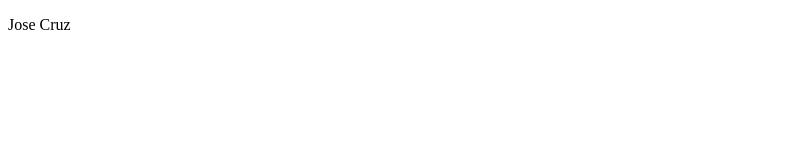
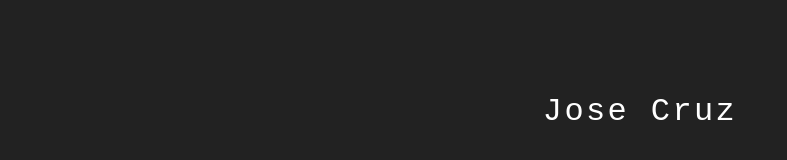
Before and after one commit to jcruz6003/jcruz6003.github.io, a plain HTML site: page index.html in a window 1280 px wide. Shown: the whole page, without its empty margins (0-787 px from the left). Drawn offline with Linux system fonts and the light colour scheme.

Commit message:
Make look better

```diff
--- a/index.html
+++ b/index.html
@@ -4,6 +4,8 @@
   <head>
     <meta charset="utf-8">
     <title>Jose</title>
+    <link href="/css/style.css" rel="stylesheet" />
+
   </head>
   <body>
     <p>Jose Cruz</p>
```
Also changed, not shown: css/style.css (renamed from style.css).
